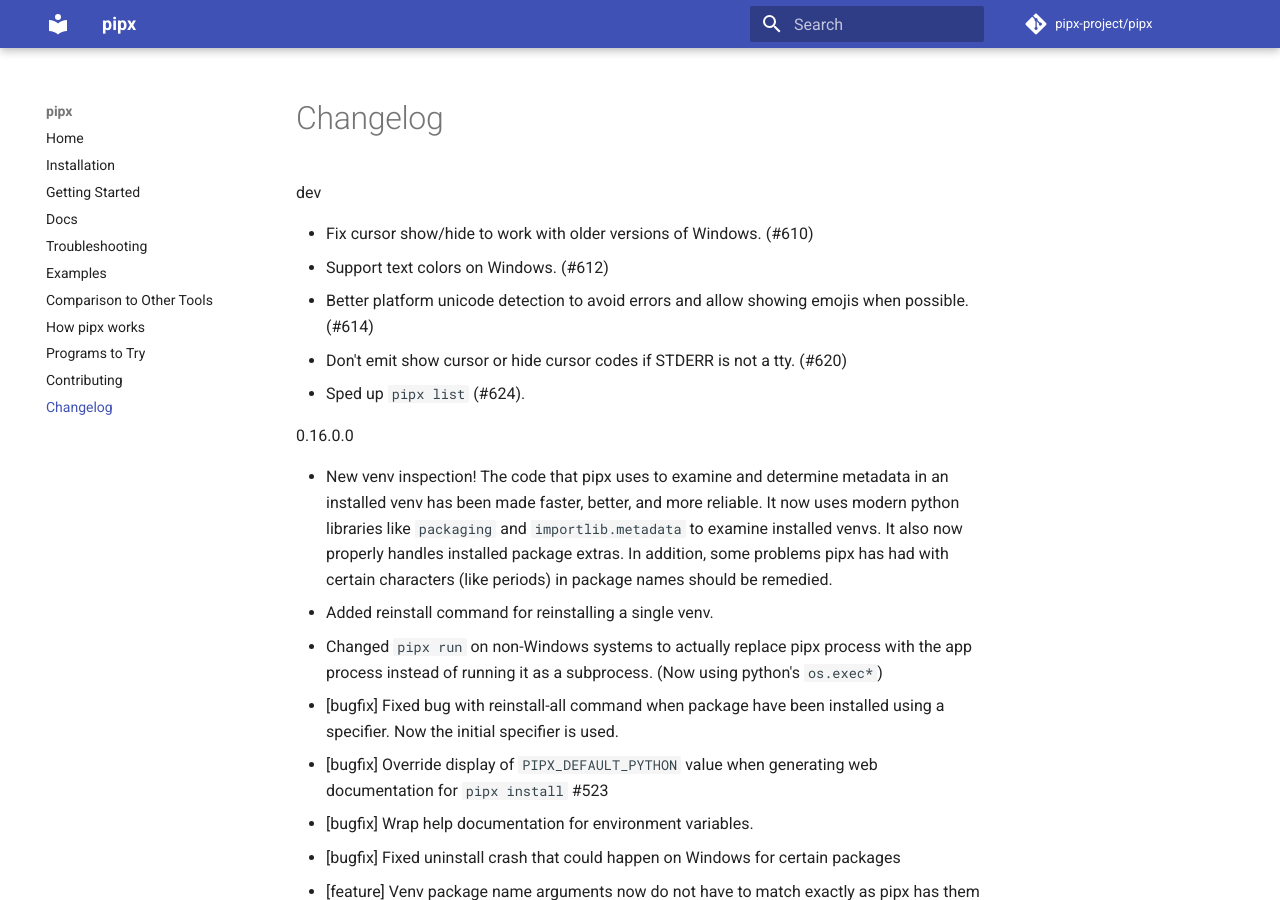
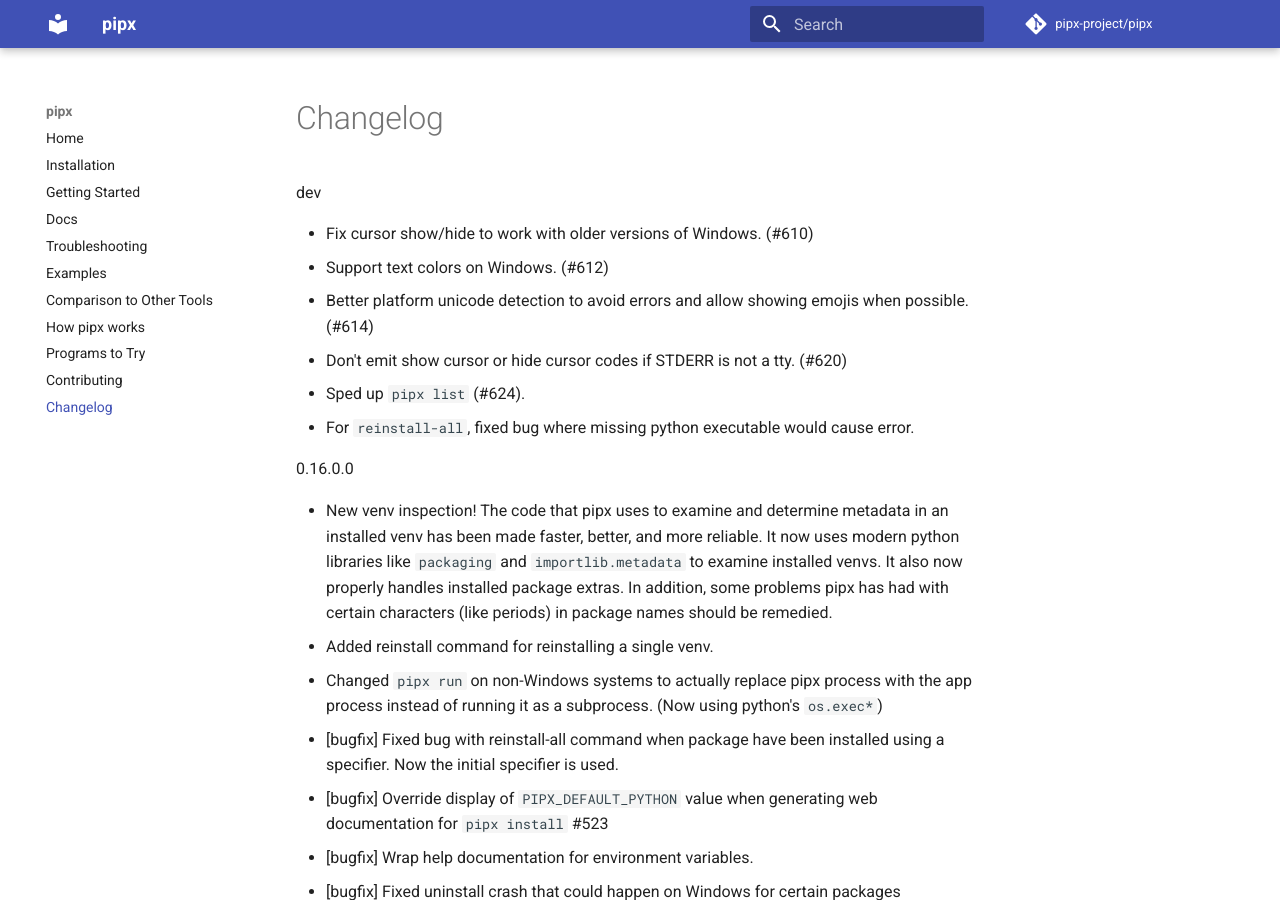
Before and after one commit to pypa/pipx, an MkDocs documentation site: the page built from docs/changelog.md, in a window 1280 px wide and 900 px high. Built offline with MkDocs 1.6.1 and Material for MkDocs 9.7.7, drawn with Linux system fonts in a browser that asks for light colours; comment, search, counter and statistics services are not loaded.

Commit message:
Add changelog.

```diff
--- a/docs/changelog.md
+++ b/docs/changelog.md
@@ -5,6 +5,7 @@
 - Better platform unicode detection to avoid errors and allow showing emojis when possible. (#614)
 - Don't emit show cursor or hide cursor codes if STDERR is not a tty. (#620)
 - Sped up `pipx list` (#624).
+- For `reinstall-all`, fixed bug where missing python executable would cause error.
 
 0.16.0.0
 
```
